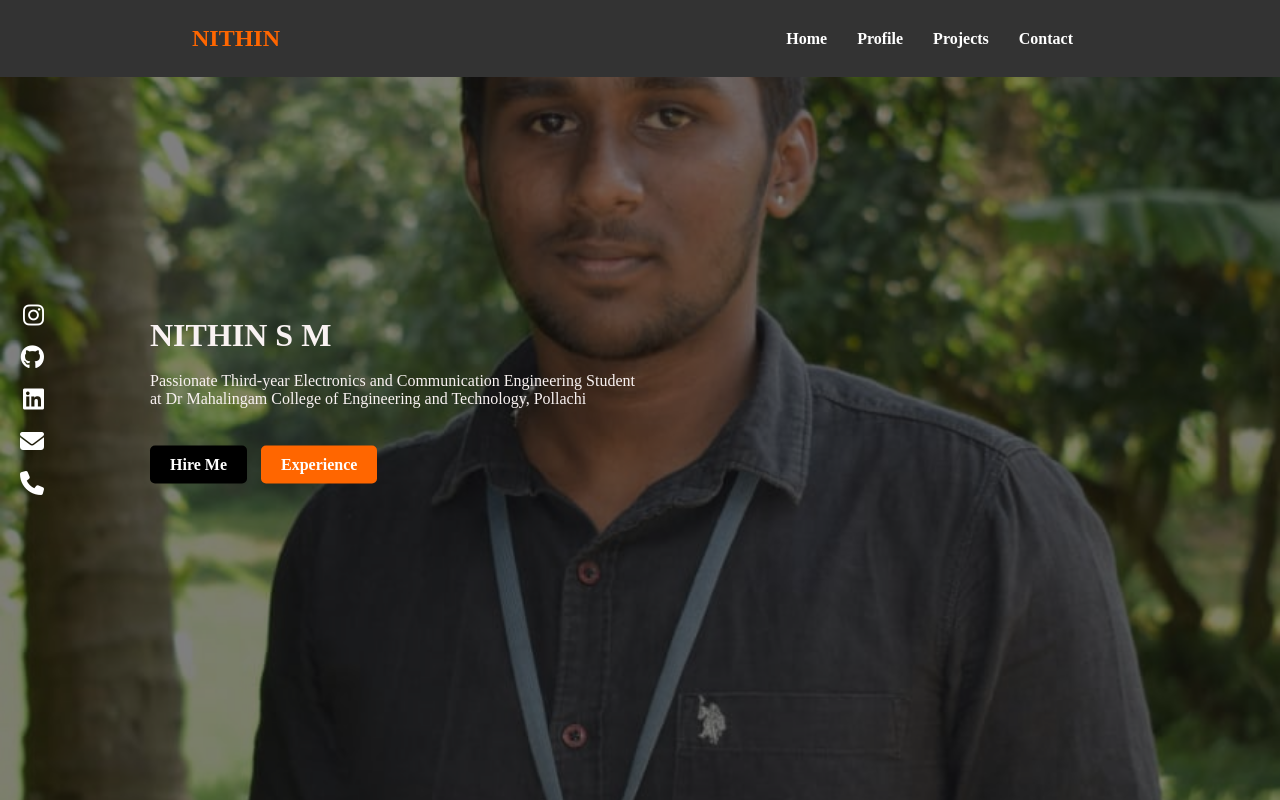
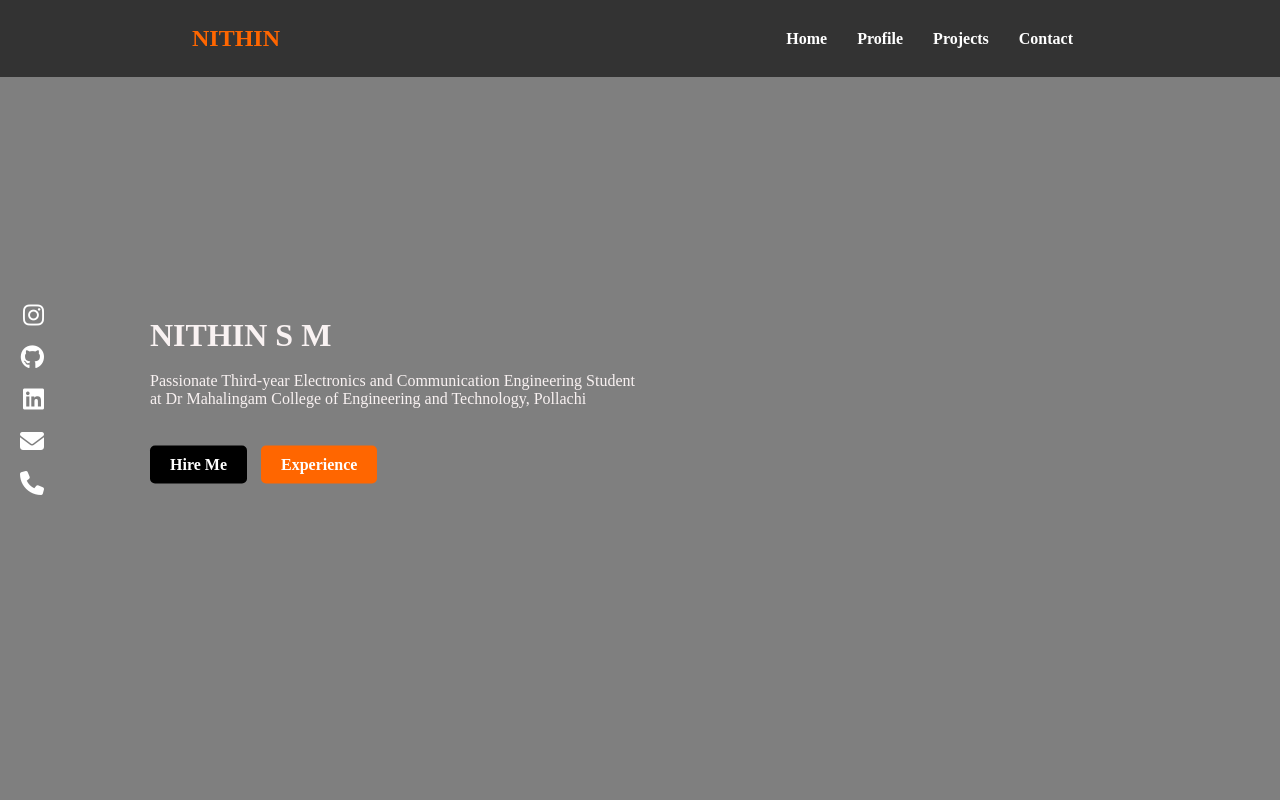
Before and after one commit to nithin3023-nj/portfolio-nithin, a plain HTML site: page index.html in a window 1280 px wide. Drawn offline with Linux system fonts and the light colour scheme.

Commit message:
Refactor CSS styles and change body background
Updated CSS styles for body and other elements.

```diff
--- a/style.css
+++ b/style.css
@@ -18,7 +18,7 @@
 
 body {
 
-    background: url('nj.jpeg') no-repeat center center fixed;
+    background color: pink
 
     background-size: cover;
 
@@ -280,4 +280,5 @@ body {
 
     color: #fff;
 
+
 }
```
